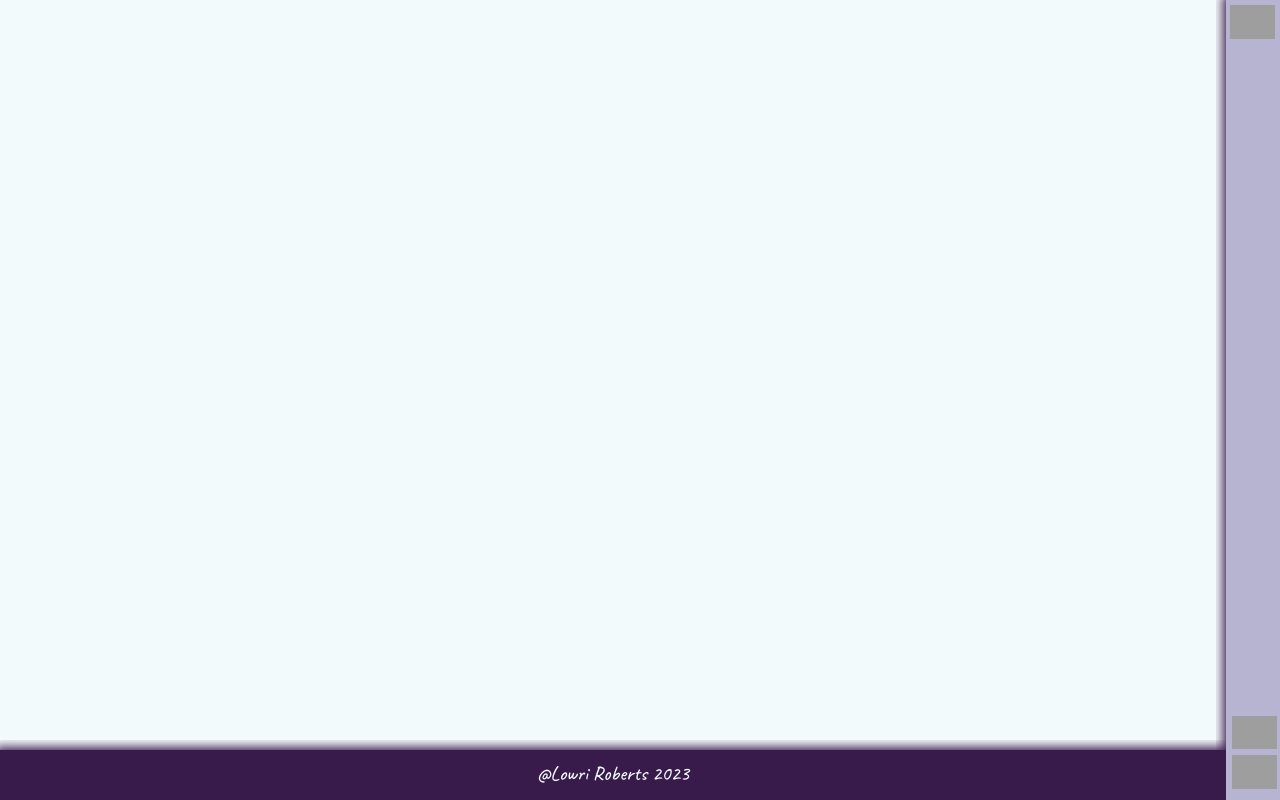
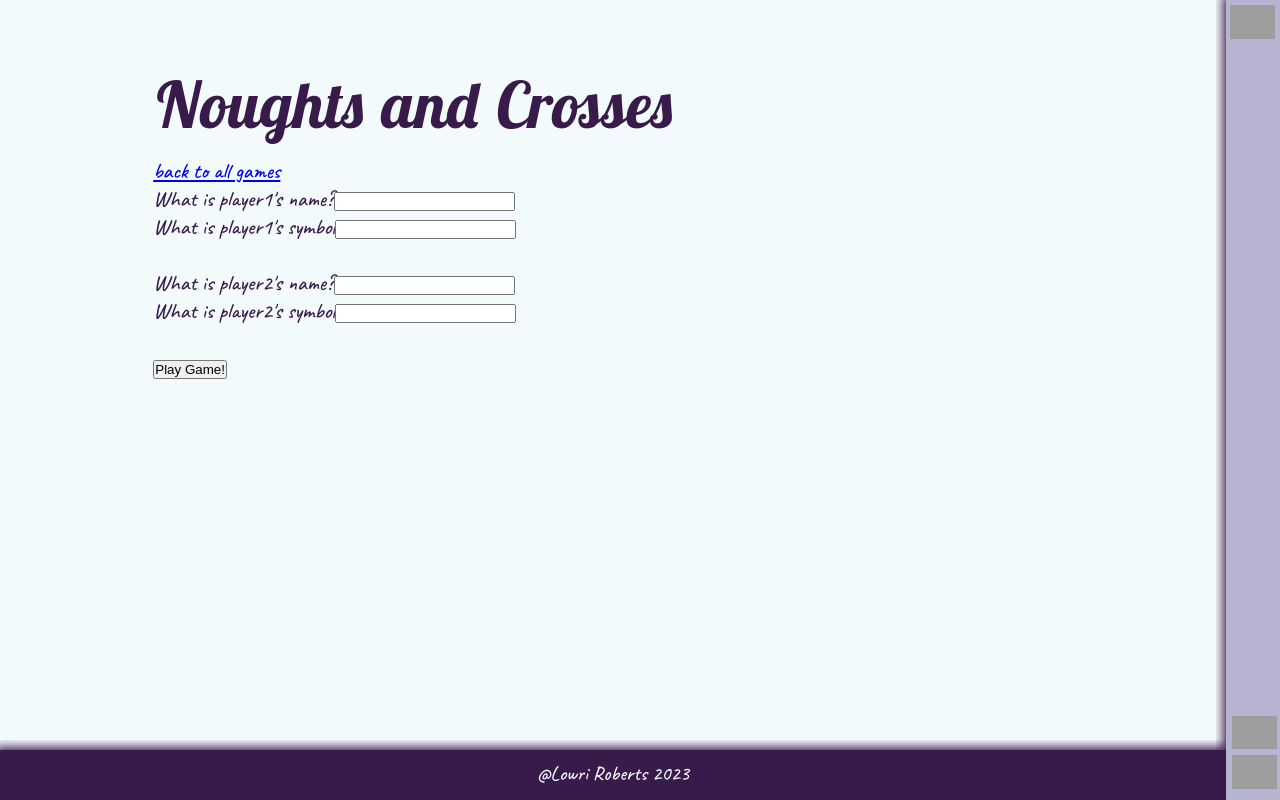
Before and after one commit to lowriwyllt/lowriwyllt.github.io, a React (Create React App) app: page /games/naughtsandcrosses/form in a window 1280 px wide. Before the commit this address had no page. Built offline with nearby package versions, Linux system fonts and the light colour scheme; grey boxes are pictures that could not be loaded.

Commit message:
start adding my noughts and crosses game to the website - but needs to be refactored for react app

```diff
--- a/src/App.js
+++ b/src/App.js
@@ -5,6 +5,10 @@ import Navbar from "./components/Navbar/Navbar";
 import Home from "./components/Main/Home";
 import CV from "./components/Main/CV";
 import Travel from "./components/Main/Travel";
+import Games from "./components/Main/Games/Games";
+import NACForm from "./components/Main/Games/NoughtsAndCrosses/NACForm";
+import NACGame from "./components/Main/Games/NoughtsAndCrosses/NACGame";
+import NACEnd from "./components/Main/Games/NoughtsAndCrosses/NACEnd";
 import { Route, Routes } from "react-router";
 
 function App() {
@@ -14,13 +18,51 @@ function App() {
     appClass += " AppNav";
   }
 
+  // Noughts and Crosses States
+  const [symbol1, setSymbol1] = useState("🤯");
+  const [symbol2, setSymbol2] = useState("🤪");
+  const [name_1, setName_1] = useState("Player1");
+  const [name_2, setName_2] = useState("Player2");
+  const [firstSymbol, setFirstSymbol] = useState("");
+  const [symbol, setSymbol] = useState("");
+
   return (
-    <div className="App">
+    <div className={appClass}>
       <Routes>
         <Route path="/" element={<Home />} />
         <Route path="/cv" element={<CV />} />
         <Route path="/travel" element={<Travel />} />
-        {/* <Route path="/games" element={<Games />} /> */}
+        <Route path="/games" element={<Games />} />
+        <Route
+          path="/games/naughtsandcrosses/form"
+          element={
+            <NACForm
+              setName_1={setName_1}
+              setName_2={setName_2}
+              setSymbol1={setSymbol1}
+              setSymbol2={setSymbol2}
+              setFirstSymbol={setFirstSymbol}
+              setSymbol={setSymbol}
+              symbol1={symbol1}
+              firstSymbol={firstSymbol}
+            />
+          }
+        />
+        <Route
+          path="/games/naughtsandcrosses/game"
+          element={
+            <NACGame
+              symbol1={symbol1}
+              symbol2={symbol2}
+              name_1={name_1}
+              name_2={name_2}
+            />
+          }
+        />
+        <Route
+          path="/games/naughtsandcrosses/endstatment"
+          element={<NACEnd />}
+        />
       </Routes>
       <Navbar activeNavbar={activeNavbar} setActiveNavbar={setActiveNavbar} />
       <Footer />
--- /dev/null
+++ b/src/components/Main/Games/Games.jsx
@@ -0,0 +1,12 @@
+import { Link } from "react-router-dom";
+
+function Games() {
+  return (
+    <main>
+      <h1>Games</h1>
+      <Link to="/games/naughtsandcrosses/form">Noughts and crosses</Link>
+    </main>
+  );
+}
+
+export default Games;
--- /dev/null
+++ b/src/components/Main/Games/NoughtsAndCrosses/NACEnd.jsx
@@ -0,0 +1,5 @@
+function NACEnd() {
+  return <h3 className="not_displayed" id="winner_statment"></h3>;
+}
+
+export default NACEnd;
--- /dev/null
+++ b/src/components/Main/Games/NoughtsAndCrosses/NACForm.jsx
@@ -0,0 +1,57 @@
+import { Link, useNavigate } from "react-router-dom";
+
+function NACForm({
+  setName_1,
+  setName_2,
+  setSymbol1,
+  setSymbol2,
+  setFirstSymbol,
+  setSymbol,
+  symbol1,
+  firstSymbol,
+}) {
+  const navigate = useNavigate();
+
+  const handleSubmit = (event) => {
+    event.preventDefault();
+    setName_1(event.target.children["player1-name"].value);
+    setName_2(event.target.children["player2-name"].value);
+    // playGame.classNameList.remove("not_displayed");
+    // form.classNameList.add("not_displayed");
+    if (event.target.children["player1-symbol"].value) {
+      setSymbol1(event.target.children["player1-symbol"].value);
+    }
+    if (event.target.children["player2-symbol"].value) {
+      setSymbol2(event.target.children["player2-symbol"].value);
+    }
+    setFirstSymbol(symbol1);
+    setSymbol(firstSymbol);
+    navigate("/games/naughtsandcrosses/game");
+  };
+
+  return (
+    <main>
+      <h1>Noughts and Crosses</h1>
+      <Link to="/games">back to all games</Link>
+      <form className="form" onSubmit={handleSubmit}>
+        <label htmlFor="player1-name"> What is player1's name?</label>
+        <input id="player1-name" name="player1-name" type="text" required />
+        <br />
+        <label htmlFor="player1-symbol">What is player1's symbol</label>
+        <input id="player1-symbol" name="player1-symbol" type="text" />
+        <br />
+        <br />
+        <label htmlFor="player2-name"> What is player2's name?</label>
+        <input id="player2-name" name="player2-name" type="text" required />
+        <br />
+        <label htmlFor="player2-symbol">What is player2's symbol</label>
+        <input id="player2-symbol" name="player2-symbol" type="text" />
+        <br />
+        <br />
+        <button>Play Game!</button>
+      </form>
+    </main>
+  );
+}
+
+export default NACForm;
--- /dev/null
+++ b/src/components/Main/Games/NoughtsAndCrosses/NACGame.jsx
@@ -0,0 +1,68 @@
+function NACGame(symbol1, symbol2, name_1, name_2) {
+  return (
+    <div>
+      <div className="not_displayed" id="playGame">
+        <table className="game">
+          <tbody>
+            <tr>
+              <td>
+                <button className="game_button" id="0_0"></button>
+              </td>
+              <td>
+                <button className="game_button" id="0_1"></button>
+              </td>
+              <td>
+                <button className="game_button" id="0_2"></button>
+              </td>
+            </tr>
+            <tr>
+              <td>
+                <button className="game_button" id="1_0"></button>
+              </td>
+              <td>
+                <button className="game_button" id="1_1"></button>
+              </td>
+              <td>
+                <button className="game_button" id="1_2"></button>
+              </td>
+            </tr>
+            <tr>
+              <td>
+                <button className="game_button" id="2_0"></button>
+              </td>
+              <td>
+                <button className="game_button" id="2_1"></button>
+              </td>
+              <td>
+                <button className="game_button" id="2_2"></button>
+              </td>
+            </tr>
+          </tbody>
+        </table>
+        <div className="center">
+          <button className="reset_button">Reset</button>
+        </div>
+      </div>
+      <table className="scores">
+        <thead>
+          <tr>
+            <th id="name1">{name_1}</th>
+            <th id="name2">{name_2}</th>
+          </tr>
+        </thead>
+        <tbody>
+          <tr>
+            <th id="symbol1_header">{symbol1}</th>
+            <th id="symbol2_header">{symbol2}</th>
+          </tr>
+          <tr>
+            <td id="score_X">0</td>
+            <td id="score_O">0</td>
+          </tr>
+        </tbody>
+      </table>
+    </div>
+  );
+}
+
+export default NACGame;
```
Also changed, not shown: src/components/Main/Games/NoughtsAndCrosses/NAC.jsx (added, +11 -0 lines).
